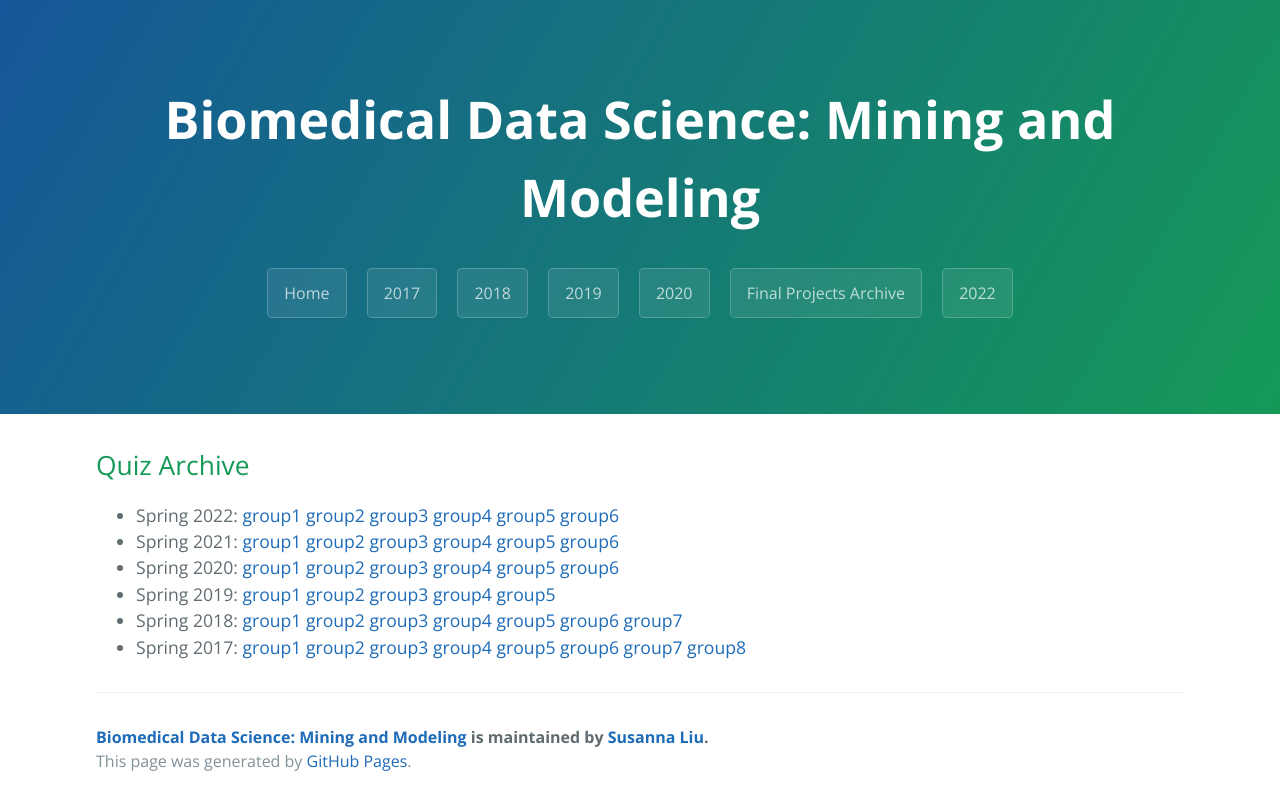
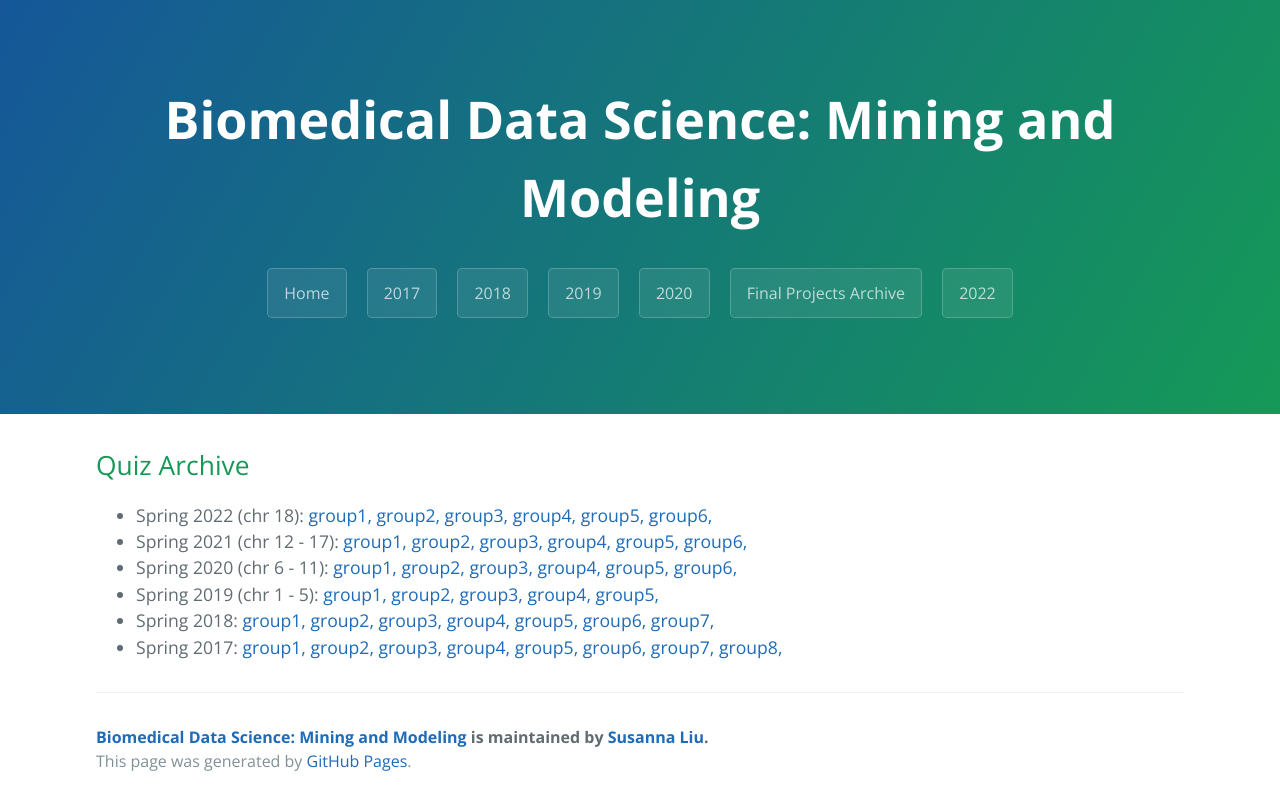
Before and after one commit to susannaliu0705/cbb752-zimmerone-projects, a Jekyll site: the page built from quiz.md, in a window 1280 px wide. Shown: the top 810 px of the page. Built offline with Jekyll 4.4.1, drawn with Linux system fonts in a browser that asks for light colours.

Commit message:
Update quiz.md
Signed-off-by: susannaliu0705 <72394091+susannaliu0705@users.noreply.github.com>

```diff
--- a/quiz.md
+++ b/quiz.md
@@ -7,59 +7,59 @@ layout: page
 
 <ul>
 	<li>
-		Spring 2022:
-		<a href="http://files.gersteinlab.org/public-docs/2018/10.09/cbb752b17/cbb752b17_final.docx">group1</a>
-		<a href="http://files.gersteinlab.org/public-docs/2018/10.09/cbb752b17/cbb752b17_final.docx">group2</a>
-		<a href="http://files.gersteinlab.org/public-docs/2018/10.09/cbb752b17/cbb752b17_final.docx">group3</a>
-		<a href="http://files.gersteinlab.org/public-docs/2018/10.09/cbb752b17/cbb752b17_final.docx">group4</a>
-		<a href="http://files.gersteinlab.org/public-docs/2018/10.09/cbb752b17/cbb752b17_final.docx">group5</a>
-		<a href="http://files.gersteinlab.org/public-docs/2018/10.09/cbb752b17/cbb752b17_final.docx">group6</a>
+		Spring 2022 (chr 18):
+		<a href="http://files.gersteinlab.org/public-docs/2018/10.09/cbb752b17/cbb752b17_final.docx">group1,</a>
+		<a href="http://files.gersteinlab.org/public-docs/2018/10.09/cbb752b17/cbb752b17_final.docx">group2,</a>
+		<a href="http://files.gersteinlab.org/public-docs/2018/10.09/cbb752b17/cbb752b17_final.docx">group3,</a>
+		<a href="http://files.gersteinlab.org/public-docs/2018/10.09/cbb752b17/cbb752b17_final.docx">group4,</a>
+		<a href="http://files.gersteinlab.org/public-docs/2018/10.09/cbb752b17/cbb752b17_final.docx">group5,</a>
+		<a href="http://files.gersteinlab.org/public-docs/2018/10.09/cbb752b17/cbb752b17_final.docx">group6,</a>
     </li>
     <li>
-		Spring 2021:
-		<a href="http://files.gersteinlab.org/public-docs/2018/10.09/cbb752b17/cbb752b17_final.docx">group1</a>
-		<a href="http://files.gersteinlab.org/public-docs/2018/10.09/cbb752b17/cbb752b17_final.docx">group2</a>
-		<a href="http://files.gersteinlab.org/public-docs/2018/10.09/cbb752b17/cbb752b17_final.docx">group3</a>
-		<a href="http://files.gersteinlab.org/public-docs/2018/10.09/cbb752b17/cbb752b17_final.docx">group4</a>
-		<a href="http://files.gersteinlab.org/public-docs/2018/10.09/cbb752b17/cbb752b17_final.docx">group5</a>
-		<a href="http://files.gersteinlab.org/public-docs/2018/10.09/cbb752b17/cbb752b17_final.docx">group6</a>
+		Spring 2021 (chr 12 - 17):
+		<a href="http://files.gersteinlab.org/public-docs/2018/10.09/cbb752b17/cbb752b17_final.docx">group1,</a>
+		<a href="http://files.gersteinlab.org/public-docs/2018/10.09/cbb752b17/cbb752b17_final.docx">group2,</a>
+		<a href="http://files.gersteinlab.org/public-docs/2018/10.09/cbb752b17/cbb752b17_final.docx">group3,</a>
+		<a href="http://files.gersteinlab.org/public-docs/2018/10.09/cbb752b17/cbb752b17_final.docx">group4,</a>
+		<a href="http://files.gersteinlab.org/public-docs/2018/10.09/cbb752b17/cbb752b17_final.docx">group5,</a>
+		<a href="http://files.gersteinlab.org/public-docs/2018/10.09/cbb752b17/cbb752b17_final.docx">group6,</a>
     </li>
     <li>
-		Spring 2020:
-		<a href="http://files.gersteinlab.org/public-docs/2018/10.09/cbb752b17/cbb752b17_final.docx">group1</a>
-		<a href="http://files.gersteinlab.org/public-docs/2018/10.09/cbb752b17/cbb752b17_final.docx">group2</a>
-		<a href="http://files.gersteinlab.org/public-docs/2018/10.09/cbb752b17/cbb752b17_final.docx">group3</a>
-		<a href="http://files.gersteinlab.org/public-docs/2018/10.09/cbb752b17/cbb752b17_final.docx">group4</a>
-		<a href="http://files.gersteinlab.org/public-docs/2018/10.09/cbb752b17/cbb752b17_final.docx">group5</a>
-		<a href="http://files.gersteinlab.org/public-docs/2018/10.09/cbb752b17/cbb752b17_final.docx">group6</a>
+		Spring 2020 (chr 6 - 11):
+		<a href="http://files.gersteinlab.org/public-docs/2018/10.09/cbb752b17/cbb752b17_final.docx">group1,</a>
+		<a href="http://files.gersteinlab.org/public-docs/2018/10.09/cbb752b17/cbb752b17_final.docx">group2,</a>
+		<a href="http://files.gersteinlab.org/public-docs/2018/10.09/cbb752b17/cbb752b17_final.docx">group3,</a>
+		<a href="http://files.gersteinlab.org/public-docs/2018/10.09/cbb752b17/cbb752b17_final.docx">group4,</a>
+		<a href="http://files.gersteinlab.org/public-docs/2018/10.09/cbb752b17/cbb752b17_final.docx">group5,</a>
+		<a href="http://files.gersteinlab.org/public-docs/2018/10.09/cbb752b17/cbb752b17_final.docx">group6,</a>
     </li>
     <li>
-		Spring 2019:
-		<a href="http://files.gersteinlab.org/public-docs/2018/10.09/cbb752b17/cbb752b17_final.docx">group1</a>
-		<a href="http://files.gersteinlab.org/public-docs/2018/10.09/cbb752b17/cbb752b17_final.docx">group2</a>
-		<a href="http://files.gersteinlab.org/public-docs/2018/10.09/cbb752b17/cbb752b17_final.docx">group3</a>
-		<a href="http://files.gersteinlab.org/public-docs/2018/10.09/cbb752b17/cbb752b17_final.docx">group4</a>
-		<a href="http://files.gersteinlab.org/public-docs/2018/10.09/cbb752b17/cbb752b17_final.docx">group5</a>
+		Spring 2019 (chr 1 - 5):
+		<a href="http://files.gersteinlab.org/public-docs/2018/10.09/cbb752b17/cbb752b17_final.docx">group1,</a>
+		<a href="http://files.gersteinlab.org/public-docs/2018/10.09/cbb752b17/cbb752b17_final.docx">group2,</a>
+		<a href="http://files.gersteinlab.org/public-docs/2018/10.09/cbb752b17/cbb752b17_final.docx">group3,</a>
+		<a href="http://files.gersteinlab.org/public-docs/2018/10.09/cbb752b17/cbb752b17_final.docx">group4,</a>
+		<a href="http://files.gersteinlab.org/public-docs/2018/10.09/cbb752b17/cbb752b17_final.docx">group5,</a>
 	</li>
 	<li>
 		Spring 2018:
-		<a href="http://files.gersteinlab.org/public-docs/2018/10.09/cbb752b17/cbb752b17_final.docx">group1</a>
-		<a href="http://files.gersteinlab.org/public-docs/2018/10.09/cbb752b17/cbb752b17_final.docx">group2</a>
-		<a href="http://files.gersteinlab.org/public-docs/2018/10.09/cbb752b17/cbb752b17_final.docx">group3</a>
-		<a href="http://files.gersteinlab.org/public-docs/2018/10.09/cbb752b17/cbb752b17_final.docx">group4</a>
-		<a href="http://files.gersteinlab.org/public-docs/2018/10.09/cbb752b17/cbb752b17_final.docx">group5</a>
-		<a href="http://files.gersteinlab.org/public-docs/2018/10.09/cbb752b17/cbb752b17_final.docx">group6</a>
-		<a href="http://files.gersteinlab.org/public-docs/2018/10.09/cbb752b17/cbb752b17_final.docx">group7</a>
+		<a href="http://files.gersteinlab.org/public-docs/2018/10.09/cbb752b17/cbb752b17_final.docx">group1,</a>
+		<a href="http://files.gersteinlab.org/public-docs/2018/10.09/cbb752b17/cbb752b17_final.docx">group2,</a>
+		<a href="http://files.gersteinlab.org/public-docs/2018/10.09/cbb752b17/cbb752b17_final.docx">group3,</a>
+		<a href="http://files.gersteinlab.org/public-docs/2018/10.09/cbb752b17/cbb752b17_final.docx">group4,</a>
+		<a href="http://files.gersteinlab.org/public-docs/2018/10.09/cbb752b17/cbb752b17_final.docx">group5,</a>
+		<a href="http://files.gersteinlab.org/public-docs/2018/10.09/cbb752b17/cbb752b17_final.docx">group6,</a>
+		<a href="http://files.gersteinlab.org/public-docs/2018/10.09/cbb752b17/cbb752b17_final.docx">group7,</a>
 	</li>
 	<li>
 		Spring 2017:
-		<a href="http://files.gersteinlab.org/public-docs/2018/10.09/cbb752b17/cbb752b17_final.docx">group1</a>
-		<a href="http://files.gersteinlab.org/public-docs/2018/10.09/cbb752b17/cbb752b17_final.docx">group2</a>
-		<a href="http://files.gersteinlab.org/public-docs/2018/10.09/cbb752b17/cbb752b17_final.docx">group3</a>
-		<a href="http://files.gersteinlab.org/public-docs/2018/10.09/cbb752b17/cbb752b17_final.docx">group4</a>
-		<a href="http://files.gersteinlab.org/public-docs/2018/10.09/cbb752b17/cbb752b17_final.docx">group5</a>
-		<a href="http://files.gersteinlab.org/public-docs/2018/10.09/cbb752b17/cbb752b17_final.docx">group6</a>
-		<a href="http://files.gersteinlab.org/public-docs/2018/10.09/cbb752b17/cbb752b17_final.docx">group7</a>
-		<a href="http://files.gersteinlab.org/public-docs/2018/10.09/cbb752b17/cbb752b17_final.docx">group8</a>
+		<a href="http://files.gersteinlab.org/public-docs/2018/10.09/cbb752b17/cbb752b17_final.docx">group1,</a>
+		<a href="http://files.gersteinlab.org/public-docs/2018/10.09/cbb752b17/cbb752b17_final.docx">group2,</a>
+		<a href="http://files.gersteinlab.org/public-docs/2018/10.09/cbb752b17/cbb752b17_final.docx">group3,</a>
+		<a href="http://files.gersteinlab.org/public-docs/2018/10.09/cbb752b17/cbb752b17_final.docx">group4,</a>
+		<a href="http://files.gersteinlab.org/public-docs/2018/10.09/cbb752b17/cbb752b17_final.docx">group5,</a>
+		<a href="http://files.gersteinlab.org/public-docs/2018/10.09/cbb752b17/cbb752b17_final.docx">group6,</a>
+		<a href="http://files.gersteinlab.org/public-docs/2018/10.09/cbb752b17/cbb752b17_final.docx">group7,</a>
+		<a href="http://files.gersteinlab.org/public-docs/2018/10.09/cbb752b17/cbb752b17_final.docx">group8,</a>
 	</li>
 </ul>
```
